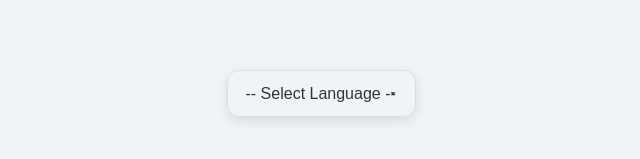
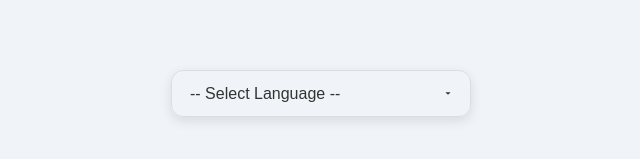
Before and after one commit to SandhyaJobbin/AllLang, a plain HTML site: page index.html in a window 1280 px wide. Shown: the part 307-466 px from the top of the page, without its empty margins (319-959 px from the left). Drawn offline with Linux system fonts and the light colour scheme.

Commit message:
Update index.html

```diff
--- a/index.html
+++ b/index.html
@@ -119,7 +119,7 @@
         }
 
         #languageSelect {
-            max-width: 100%;
+            width: 300px;
             padding: 14px 18px;
             border-radius: 12px;
             background: linear-gradient(135deg, #ffffff 0%, #f9f9f9 100%);
```
